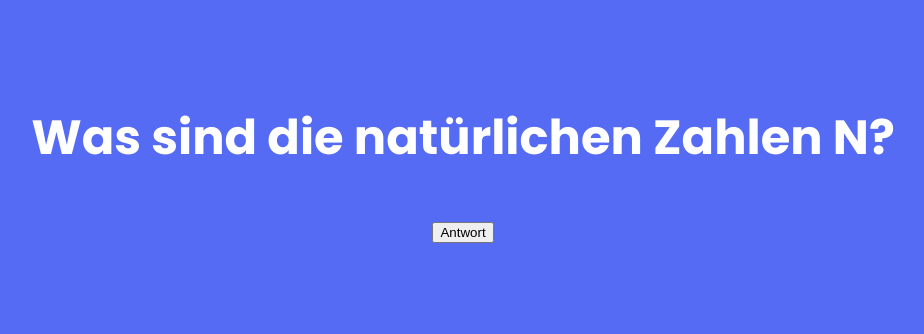
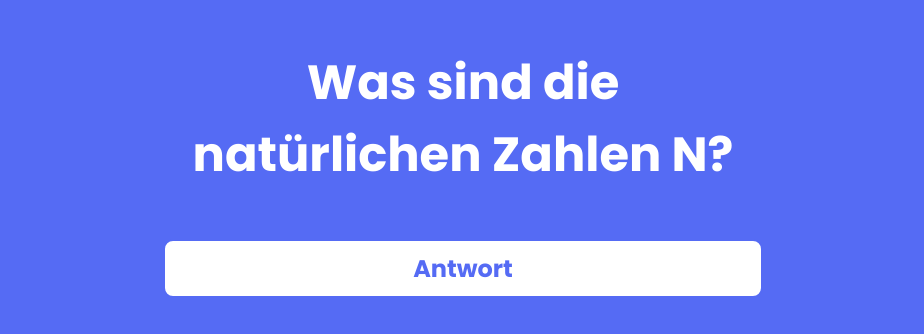
Before and after one commit to NicholasBaum/ezmath, a website built with webpack: page src/index.html in a window 1280 px wide. Shown: the part 252-586 px from the top of the page, without its empty margins (177-1101 px from the left). Built offline with nearby package versions, Linux system fonts and the light colour scheme.

Commit message:
improved look

```diff
--- a/src/card.css
+++ b/src/card.css
@@ -1,3 +1,8 @@
+:root {
+    --main-color: #556BF4;
+    /* Define a variable named --main-color */
+}
+
 html,
 body {
     margin: 0;
@@ -7,13 +12,15 @@ body {
 
 .root {
     display: flex;
-    background-color: #556BF4;
+    background-color: var(--main-color);
     height: 100%;
+    justify-content: center;
 }
 
 .card {
     margin: 20px;
     width: 100%;
+    max-width: 600px;
     display: flex;
     flex-direction: column;
     justify-content: center;
@@ -31,6 +38,31 @@ body {
 
 .answer {
     font-family: 'Poppins', sans-serif;
-    font-size: 1em;
+    font-size: 1.3em;
     color: white;
 }
+
+button {
+    width: 100%;
+    display: inline-block;
+    padding: 10px 20px;
+    background-color: #ffffff;
+    color: var(--main-color);
+    border: 2px solid var(--main-color);
+    border-radius: 10px;
+    text-align: center;
+    text-decoration: none;
+    font-weight: 700;
+    font-size: 1.5em;
+    font-style: bold;
+    font-family: 'Poppins', sans-serif;
+    cursor: pointer;
+    transition: background-color 0.3s, color 0.3s, border-color 0.3s;
+
+    &:hover,
+    &:active {
+        background-color: var(--main-color);
+        color: white;
+        border-color: white;
+    }
+}
```
